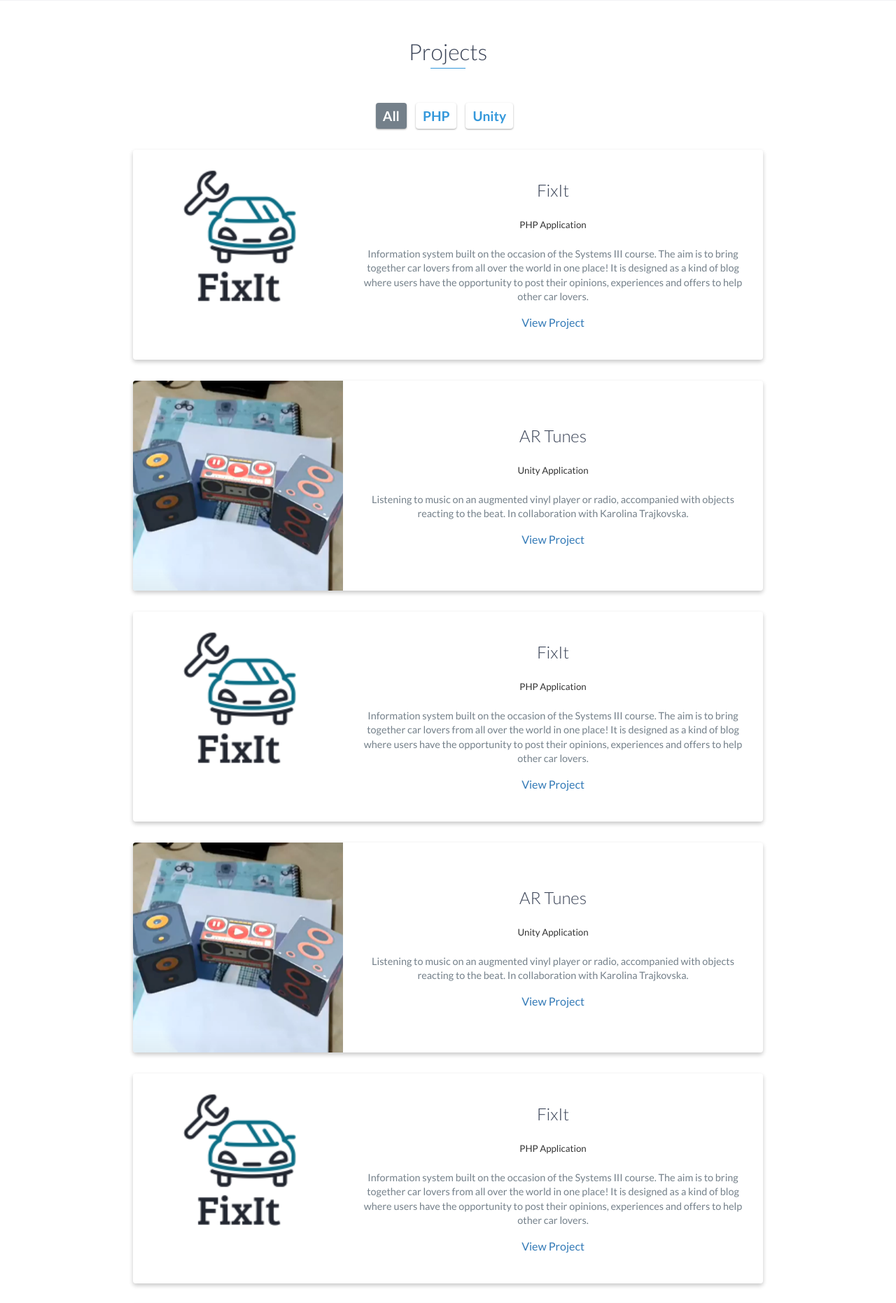
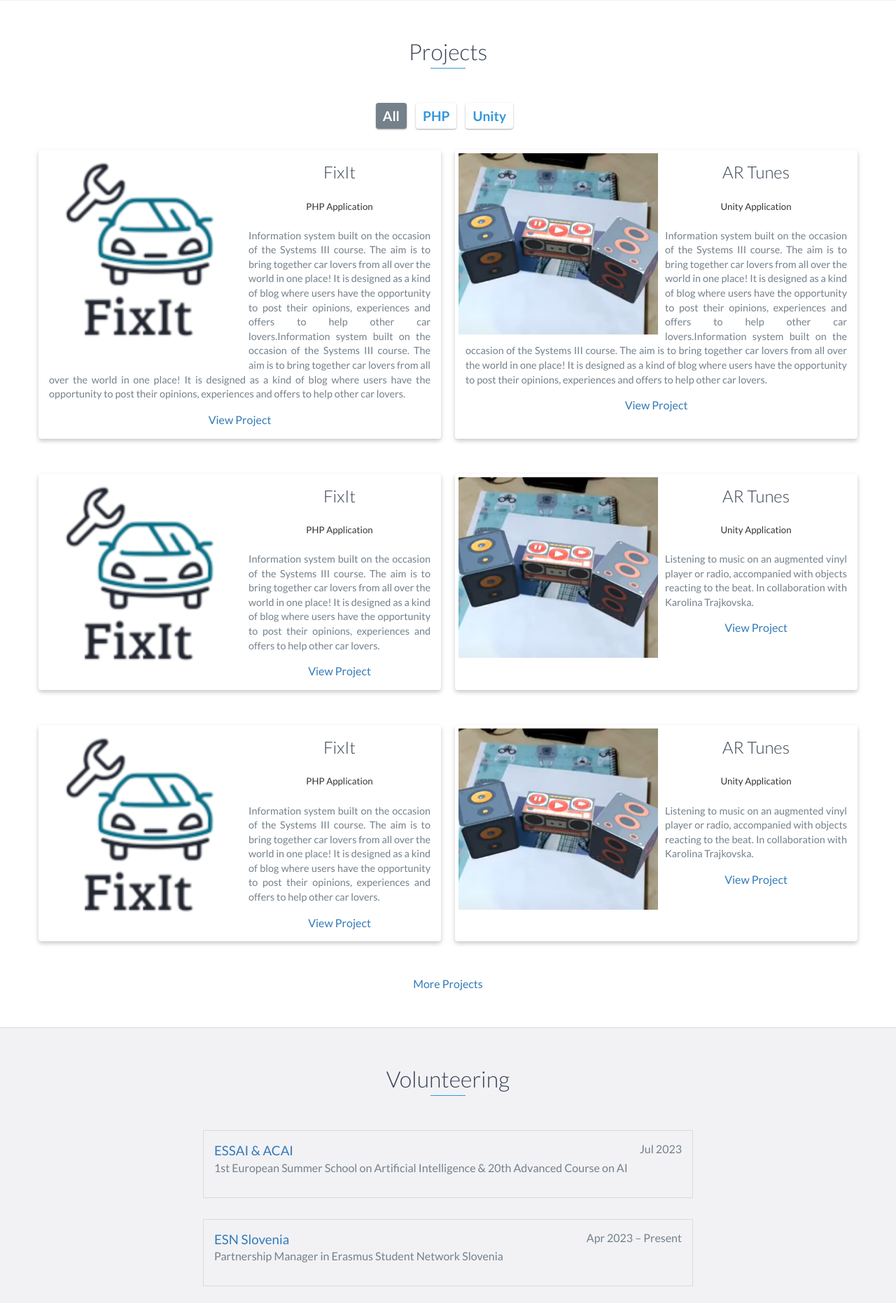
Before and after one commit to milivojcevic6/Portfolio.github.io, a PHP site: page / in a window 1280 px wide. Shown: the part 3695-5557 px from the top of the page at 70% size. Run offline with PHP 8.4, Linux system fonts and the light colour scheme.

Commit message:
project section updated v4.2 grid

```diff
--- a/css/styles.css
+++ b/css/styles.css
@@ -520,24 +520,53 @@ footer {
     margin-bottom: 50px
 }
 
+.project-row {
+    display: grid;
+    grid-template-columns: repeat(auto-fill, minmax(500px, 1fr)); /* Adjust the column width as needed */
+    grid-gap: 20px; /* Adjust the gap between projects */
+}
+
+.project-row::before {
+    display: none; /* Hide the ::before pseudo-element */
+}
+
+
 .project {
     position: relative;
     max-width: 900px;
     margin: 0 auto 30px auto;
-    overflow: hidden;
+    /*overflow: hidden;*/
     background: #fff;
     border-radius: 4px
 }
 
+@media only screen and (min-width: 751px) {
+
+    .project {
+        min-width: 500px;
+    }
+
+}
+
 .project-image {
-    float: left
+    float: left;
+
+    /*max-width: 50%;*/
+    /*width: 300px;*/
+    /*height = 300px;*/
+}
+
+.project-image img {
+    width: 300px;
+    padding: 5px 10px 10px 5px;
 }
 
 .project-info {
-    position: absolute;
-    top: 50%;
-    transform: translateY(-50%);
-    margin-left: 300px;
+    /*float: right;*/
+    /*position: absolute;*/
+    /*top: 50%;*/
+    /*transform: translateY(-50%);*/
+    /*margin-left: 300px;*/
     padding: 15px
 }
 
@@ -551,7 +580,9 @@ footer {
 .project-info p {
     color: #74808a;
     margin: 0 0 15px 0;
-    font-size: 0.9em
+    font-size: 0.9em;
+    text-align: justify;
+    /*padding-left: 305px;*/
 }
 
 .no-image .project-info {
--- a/projects-render.js
+++ b/projects-render.js
@@ -6,14 +6,16 @@ const projects = [
         "title": "FixIt",
         "tags": ["PHP"],
         "image": "images/logo.png",
-        "description": "Information system built on the occasion of the Systems III course. The aim is to bring together car lovers from all over the world in one place! It is designed as a kind of blog where users have the opportunity to post their opinions, experiences and offers to help other car lovers.",
+        "description": "Information system built on the occasion of the Systems III course. The aim is to bring together car lovers from all over the world in one place! It is designed as a kind of blog where users have the opportunity to post their opinions, experiences and offers to help other car lovers."+
+        "Information system built on the occasion of the Systems III course. The aim is to bring together car lovers from all over the world in one place! It is designed as a kind of blog where users have the opportunity to post their opinions, experiences and offers to help other car lovers.",
         "link": "https://github.com/milivojcevic6/FixIt"
     },
     {
         "title": "AR Tunes",
         "tags": ["Unity"],
         "image": "images/ar.png",
-        "description": "Listening to music on an augmented vinyl player or radio, accompanied with objects reacting to the beat. In collaboration with Karolina Trajkovska.",
+        "description": "Information system built on the occasion of the Systems III course. The aim is to bring together car lovers from all over the world in one place! It is designed as a kind of blog where users have the opportunity to post their opinions, experiences and offers to help other car lovers."+
+            "Information system built on the occasion of the Systems III course. The aim is to bring together car lovers from all over the world in one place! It is designed as a kind of blog where users have the opportunity to post their opinions, experiences and offers to help other car lovers.",
         "link": "https://gitlab.com/karlyy/vuforiamuseum"
     },
     {
@@ -54,7 +56,7 @@ function generateProjectHTML(project) {
     return `
     <div class="project shadow-large ${project.tags.join(' ')}" data-tags="${project.tags.join(' ')}">
         <div class="project-image">
-            <img src="${project.image}" width="300" height="300" alt="${project.title}"/>
+            <img src="${project.image}" alt="${project.title}"/>
         </div>
         <div class="project-info">
             <h3>${project.title}</h3>
```
Also changed, not shown: images/logo.png.
